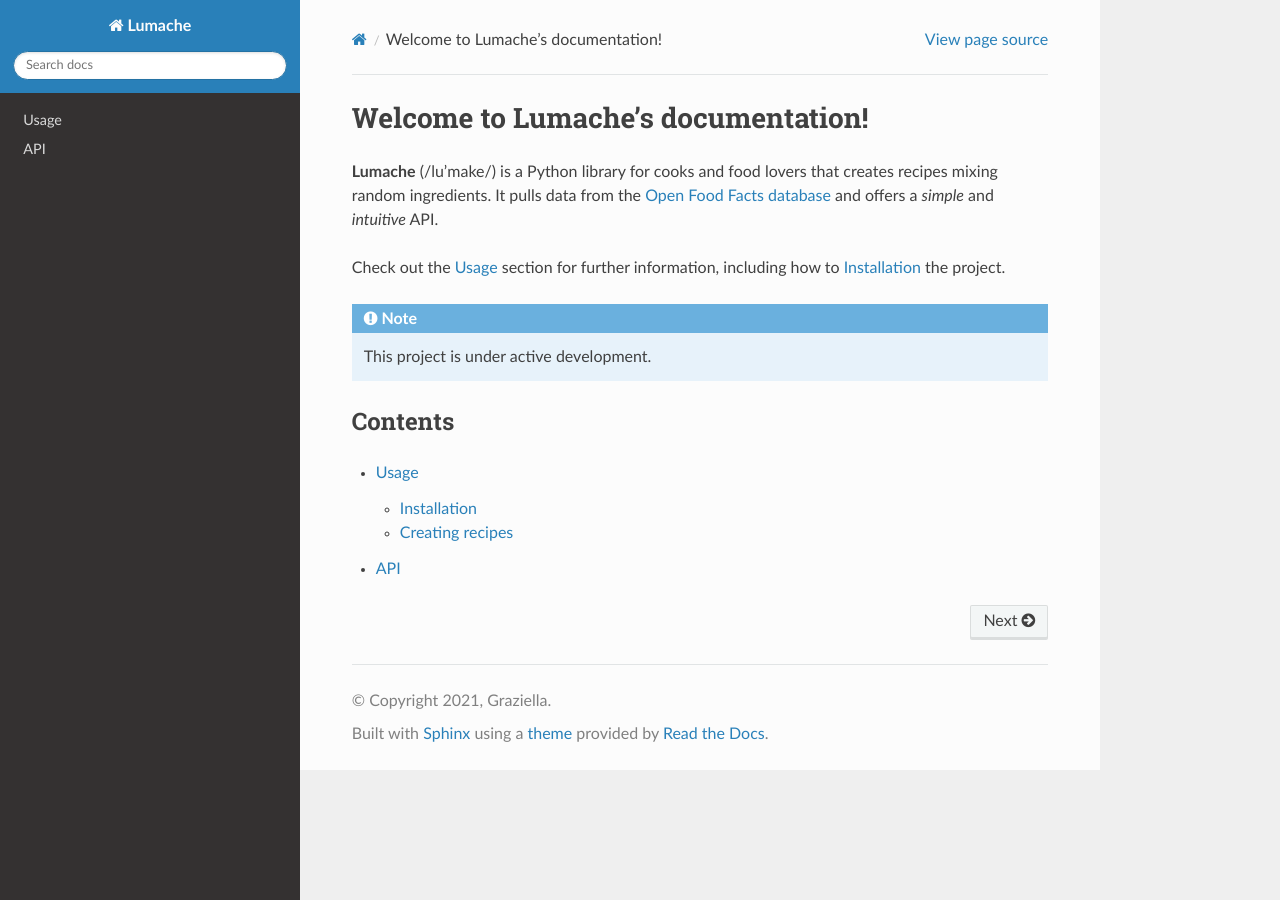
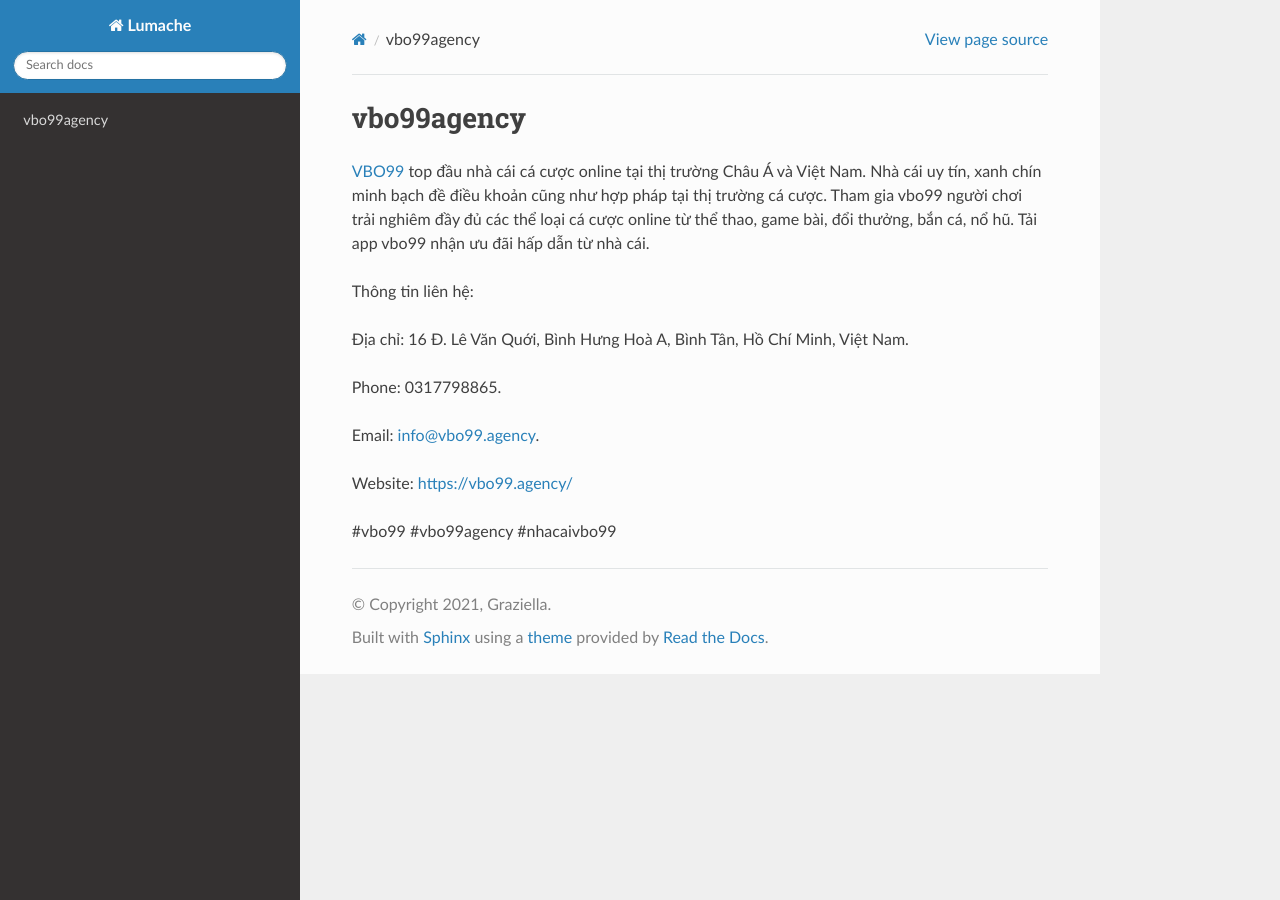
Before and after one commit to parkisngan19/vbo99agency, a Sphinx documentation site: the page built from docs/source/index.rst, in a window 1280 px wide. Built offline with Sphinx 7.4.7 and the Read the Docs theme 3.1.0, drawn with Linux system fonts in a browser that asks for light colours.

Commit message:
Update index.rst

```diff
--- a/docs/source/index.rst
+++ b/docs/source/index.rst
@@ -1,22 +1,16 @@
-Welcome to Lumache's documentation!
+vbo99agency
 ===================================
 
-**Lumache** (/lu'make/) is a Python library for cooks and food lovers
-that creates recipes mixing random ingredients.
-It pulls data from the `Open Food Facts database <https://world.openfoodfacts.org/>`_
-and offers a *simple* and *intuitive* API.
+`VBO99 <https://vbo99.agency/>`_ top đầu nhà cái cá cược online tại thị trường Châu Á và Việt Nam. Nhà cái uy tín, xanh chín minh bạch đề điều khoản cũng như hợp pháp tại thị trường cá cược. Tham gia vbo99 người chơi trải nghiêm đầy đủ các thể loại cá cược online từ thể thao, game bài, đổi thưởng, bắn cá, nổ hũ. Tải app vbo99 nhận ưu đãi hấp dẫn từ nhà cái.
 
-Check out the :doc:`usage` section for further information, including
-how to :ref:`installation` the project.
+Thông tin liên hệ:
 
-.. note::
+Địa chỉ: 16 Đ. Lê Văn Quới, Bình Hưng Hoà A, Bình Tân, Hồ Chí Minh, Việt Nam.
 
-   This project is under active development.
+Phone: 0317798865.
 
-Contents
---------
+Email: info@vbo99.agency.
 
-.. toctree::
+Website: https://vbo99.agency/
 
-   usage
-   api
+#vbo99 #vbo99agency #nhacaivbo99
```
